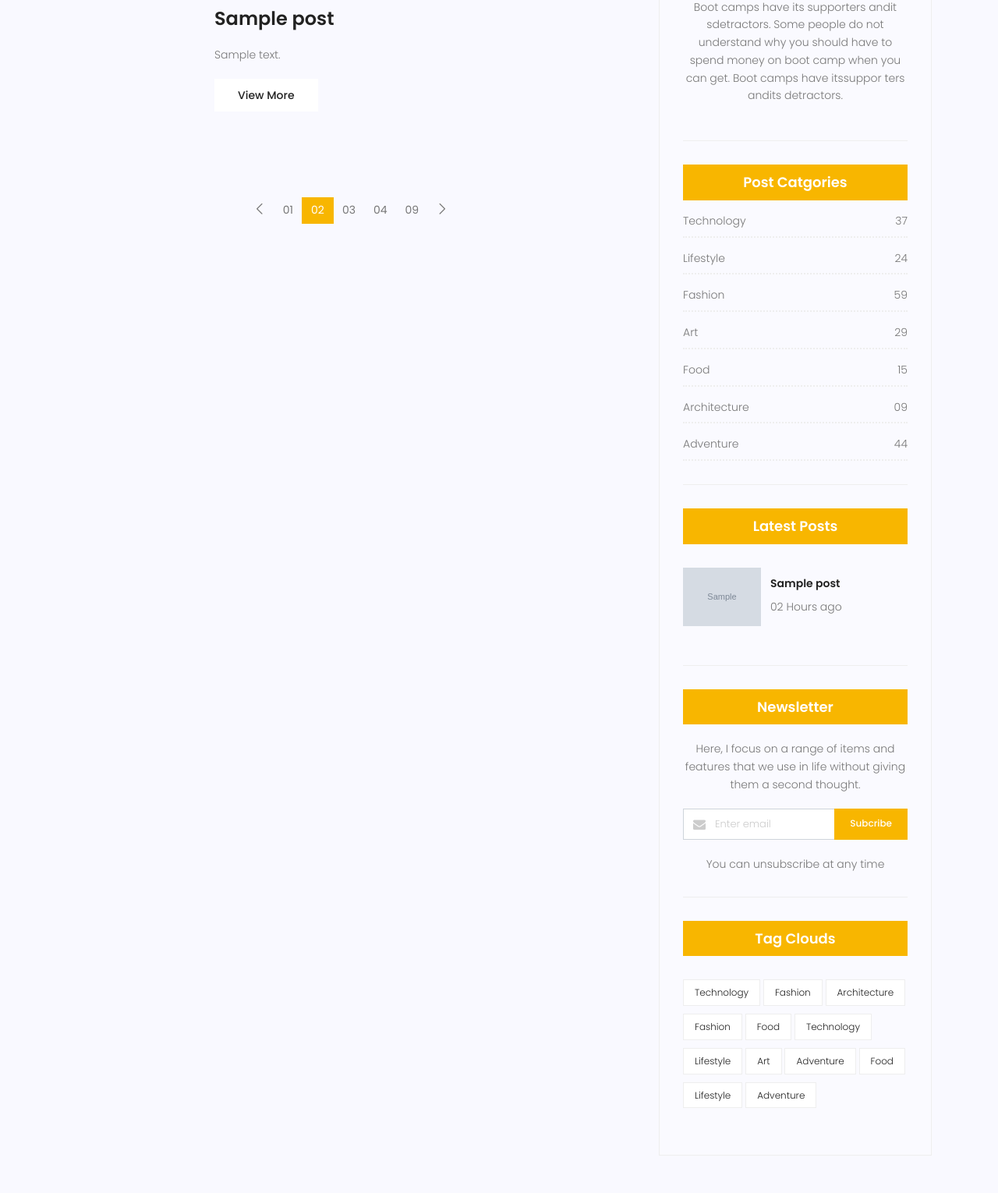
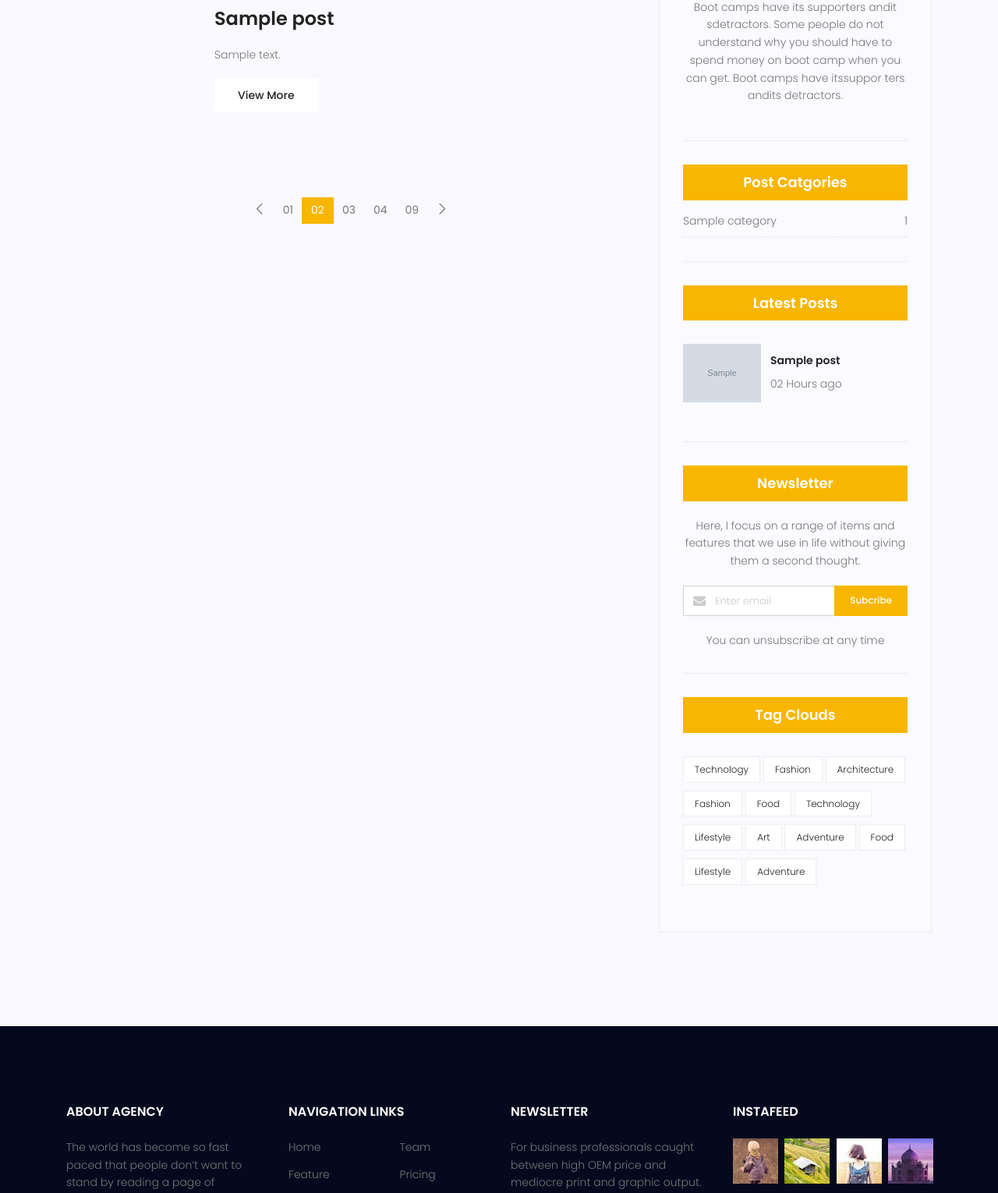
Before and after one commit to Iman-Daneshi/Travel_blog, a Django app: page /blog/ in a window 1280 px wide. Shown: the part 1497-3027 px from the top of the page at 78% size. Run offline with Django 3.2, Linux system fonts and the light colour scheme; tables that the repository leaves empty hold one stand-in row (values such as "Sample post"); grey boxes marked "Sample" are stand-in pictures; some libraries are stand-ins or nearby versions.

Commit message:
add blog categories using template tags

```diff
--- a/blog/templatetags/blog_tags.py
+++ b/blog/templatetags/blog_tags.py
@@ -1,13 +1,18 @@
 from django import template
-from blog.models import Post
+from blog.models import Post, Category
 
 register = template.Library()
-
-@register.simple_tag
-def function(a=7):
-    return a + 2
 
 @register.inclusion_tag('blog/blog-latest-posts.html')
 def latest_posts(arg=3):
     latest_posts = Post.objects.filter(status=1).order_by('-published_date')[:arg]
     return {'latest_posts': latest_posts}
+
+@register.inclusion_tag('blog/blog-post-categories.html')
+def post_categories ():
+    posts = Post.objects.filter(status=1)
+    categories = Category.objects.all()
+    cat_dict = {}
+    for cat_name in categories:
+        cat_dict[cat_name] = posts.filter(category=cat_name).count()
+    return {'cat_dict': cat_dict}
--- a/templates/blog/blog-home.html
+++ b/templates/blog/blog-home.html
@@ -148,7 +148,7 @@
 
 								{% include 'blog/blog-writer.html' with author='???' %}
 
-								{% include 'blog/blog-post-categories.html' %}
+								{% post_categories %}
 
 								{% latest_posts 4 %}
 
--- a/templates/blog/blog-post-categories.html
+++ b/templates/blog/blog-post-categories.html
@@ -2,47 +2,13 @@
 <div class="single-sidebar-widget post-category-widget">
 	<h4 class="category-title">Post Catgories</h4>
 		<ul class="cat-list">
+			{% for name, count in cat_dict.items %}
 			<li>
 				<a href="#" class="d-flex justify-content-between">
-												<p>Technology</p>
-												<p>37</p>
+					<p>{{ name }}</p>
+					<p>{{ count }}</p>
 				</a>
 			</li>
-										<li>
-											<a href="#" class="d-flex justify-content-between">
-												<p>Lifestyle</p>
-												<p>24</p>
-											</a>
-										</li>
-										<li>
-											<a href="#" class="d-flex justify-content-between">
-												<p>Fashion</p>
-												<p>59</p>
-											</a>
-										</li>
-										<li>
-											<a href="#" class="d-flex justify-content-between">
-												<p>Art</p>
-												<p>29</p>
-											</a>
-										</li>
-										<li>
-											<a href="#" class="d-flex justify-content-between">
-												<p>Food</p>
-												<p>15</p>
-											</a>
-										</li>
-										<li>
-											<a href="#" class="d-flex justify-content-between">
-												<p>Architecture</p>
-												<p>09</p>
-											</a>
-										</li>
-										<li>
-											<a href="#" class="d-flex justify-content-between">
-												<p>Adventure</p>
-												<p>44</p>
-											</a>
-										</li>
+			{% endfor %}
 		</ul>
 </div>
--- a/templates/blog/blog-single.html
+++ b/templates/blog/blog-single.html
@@ -219,7 +219,7 @@
 
 								{% include 'blog/blog-writer.html' with author='???' %}
 
-								{% include 'blog/blog-post-categories.html' %}
+								{% post_categories %}
 
 								{% latest_posts 4 %}
 
```
Lines whose indentation alone changed are shown as unchanged.
